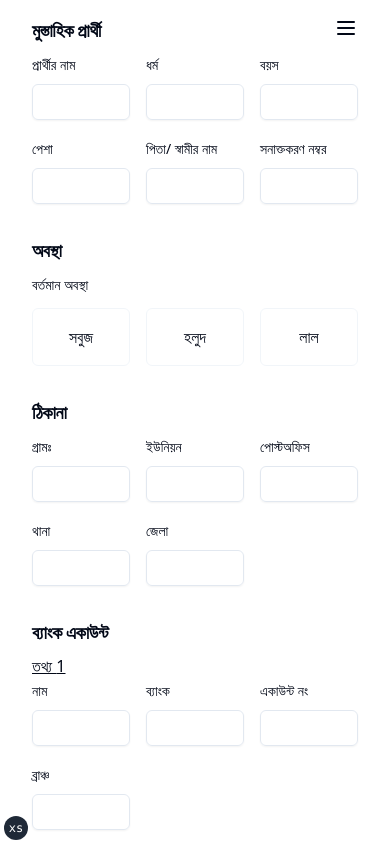
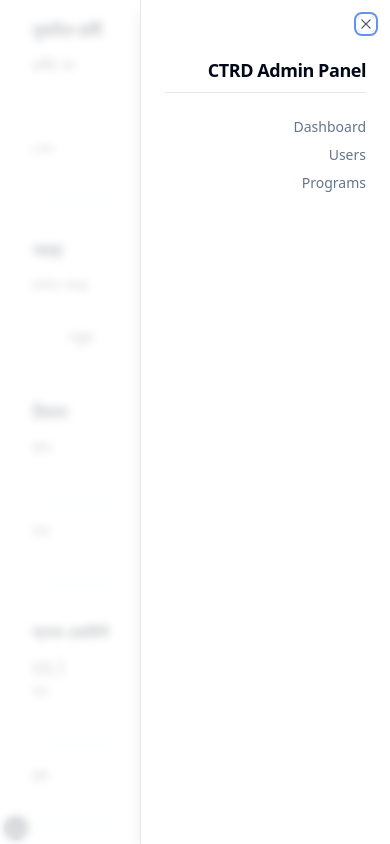
Before and after one commit to shahreaz0/ctrd-admin-panel, a Next.js app: page /dashboard in a window 390 px wide. Both pictures are taken after a click on the element 346 px from the left and 28 px from the top of the page. Built offline with nearby package versions, Linux system fonts and the light colour scheme.

Commit message:
Add sidebar for small screen

```diff
--- a/app/(dashboard)/layout.tsx
+++ b/app/(dashboard)/layout.tsx
@@ -1,6 +1,15 @@
 import { ReactNode } from "react";
+import Link from "next/link";
 import { Menu } from "lucide-react";
 
+import {
+  Sheet,
+  SheetContent,
+  SheetDescription,
+  SheetHeader,
+  SheetTitle,
+  SheetTrigger,
+} from "@/components/ui/sheet";
 import Sidebar from "@/components/sidebar";
 
 type Props = {
@@ -14,7 +23,31 @@
       </section>
 
       <section className="absolute right-8 top-4 z-50 block cursor-pointer md:hidden">
-        <Menu className="h-6 w-6 " />
+        <Sheet>
+          <SheetTrigger>
+            <Menu className="h-6 w-6 " />
+          </SheetTrigger>
+          <SheetContent className="w-[250px]">
+            <SheetHeader>
+              <SheetTitle>
+                <p className="mt-8 text-right">CTRD Admin Panel</p>
+              </SheetTitle>
+              <SheetDescription>
+                <ul className="mt-4 space-y-2 text-right">
+                  <li>
+                    <Link href="/dashboard">Dashboard</Link>
+                  </li>
+                  <li>
+                    <Link href="/users">Users</Link>
+                  </li>
+                  <li>
+                    <Link href="/programs">Programs</Link>
+                  </li>
+                </ul>
+              </SheetDescription>
+            </SheetHeader>
+          </SheetContent>
+        </Sheet>
       </section>
 
       <section className="h-screen w-full overflow-auto border-red-700 py-4">
--- /dev/null
+++ b/components/ui/sheet.tsx
@@ -0,0 +1,146 @@
+"use client"
+
+import * as React from "react"
+import * as SheetPrimitive from "@radix-ui/react-dialog"
+import { Cross2Icon } from "@radix-ui/react-icons"
+import { cva, type VariantProps } from "class-variance-authority"
+
+import { cn } from "@/lib/utils"
+
+const Sheet = SheetPrimitive.Root
+
+const SheetTrigger = SheetPrimitive.Trigger
+
+const SheetClose = SheetPrimitive.Close
+
+const SheetPortal = ({
+  className,
+  ...props
+}: SheetPrimitive.DialogPortalProps) => (
+  <SheetPrimitive.Portal className={cn(className)} {...props} />
+)
+SheetPortal.displayName = SheetPrimitive.Portal.displayName
+
+const SheetOverlay = React.forwardRef<
+  React.ElementRef<typeof SheetPrimitive.Overlay>,
+  React.ComponentPropsWithoutRef<typeof SheetPrimitive.Overlay>
+>(({ className, ...props }, ref) => (
+  <SheetPrimitive.Overlay
+    className={cn(
+      "fixed inset-0 z-50 bg-background/80 backdrop-blur-sm data-[state=open]:animate-in data-[state=closed]:animate-out data-[state=closed]:fade-out-0 data-[state=open]:fade-in-0",
+      className
+    )}
+    {...props}
+    ref={ref}
+  />
+))
+SheetOverlay.displayName = SheetPrimitive.Overlay.displayName
+
+const sheetVariants = cva(
+  "fixed z-50 gap-4 bg-background p-6 shadow-lg transition ease-in-out data-[state=open]:animate-in data-[state=closed]:animate-out data-[state=closed]:duration-300 data-[state=open]:duration-500",
+  {
+    variants: {
+      side: {
+        top: "inset-x-0 top-0 border-b data-[state=closed]:slide-out-to-top data-[state=open]:slide-in-from-top",
+        bottom:
+          "inset-x-0 bottom-0 border-t data-[state=closed]:slide-out-to-bottom data-[state=open]:slide-in-from-bottom",
+        left: "inset-y-0 left-0 h-full w-3/4 border-r data-[state=closed]:slide-out-to-left data-[state=open]:slide-in-from-left sm:max-w-sm",
+        right:
+          "inset-y-0 right-0 h-full w-3/4 border-l data-[state=closed]:slide-out-to-right data-[state=open]:slide-in-from-right sm:max-w-sm",
+      },
+    },
+    defaultVariants: {
+      side: "right",
+    },
+  }
+)
+
+interface SheetContentProps
+  extends React.ComponentPropsWithoutRef<typeof SheetPrimitive.Content>,
+    VariantProps<typeof sheetVariants> {}
+
+const SheetContent = React.forwardRef<
+  React.ElementRef<typeof SheetPrimitive.Content>,
+  SheetContentProps
+>(({ side = "right", className, children, ...props }, ref) => (
+  <SheetPortal>
+    <SheetOverlay />
+    <SheetPrimitive.Content
+      ref={ref}
+      className={cn(sheetVariants({ side }), className)}
+      {...props}
+    >
+      {children}
+      <SheetPrimitive.Close className="absolute right-4 top-4 rounded-sm opacity-70 ring-offset-background transition-opacity hover:opacity-100 focus:outline-none focus:ring-2 focus:ring-ring focus:ring-offset-2 disabled:pointer-events-none data-[state=open]:bg-secondary">
+        <Cross2Icon className="h-4 w-4" />
+        <span className="sr-only">Close</span>
+      </SheetPrimitive.Close>
+    </SheetPrimitive.Content>
+  </SheetPortal>
+))
+SheetContent.displayName = SheetPrimitive.Content.displayName
+
+const SheetHeader = ({
+  className,
+  ...props
+}: React.HTMLAttributes<HTMLDivElement>) => (
+  <div
+    className={cn(
+      "flex flex-col space-y-2 text-center sm:text-left",
+      className
+    )}
+    {...props}
+  />
+)
+SheetHeader.displayName = "SheetHeader"
+
+const SheetFooter = ({
+  className,
+  ...props
+}: React.HTMLAttributes<HTMLDivElement>) => (
+  <div
+    className={cn(
+      "flex flex-col-reverse sm:flex-row sm:justify-end sm:space-x-2",
+      className
+    )}
+    {...props}
+  />
+)
+SheetFooter.displayName = "SheetFooter"
+
+const SheetTitle = React.forwardRef<
+  React.ElementRef<typeof SheetPrimitive.Title>,
+  React.ComponentPropsWithoutRef<typeof SheetPrimitive.Title>
+>(({ className, ...props }, ref) => (
+  <SheetPrimitive.Title
+    ref={ref}
+    className={cn("text-lg font-semibold text-foreground", className)}
+    {...props}
+  />
+))
+SheetTitle.displayName = SheetPrimitive.Title.displayName
+
+const SheetDescription = React.forwardRef<
+  React.ElementRef<typeof SheetPrimitive.Description>,
+  React.ComponentPropsWithoutRef<typeof SheetPrimitive.Description>
+>(({ className, ...props }, ref) => (
+  <SheetPrimitive.Description
+    ref={ref}
+    className={cn("text-sm text-muted-foreground", className)}
+    {...props}
+  />
+))
+SheetDescription.displayName = SheetPrimitive.Description.displayName
+
+export {
+  Sheet,
+  SheetPortal,
+  SheetOverlay,
+  SheetTrigger,
+  SheetClose,
+  SheetContent,
+  SheetHeader,
+  SheetFooter,
+  SheetTitle,
+  SheetDescription,
+}
```
